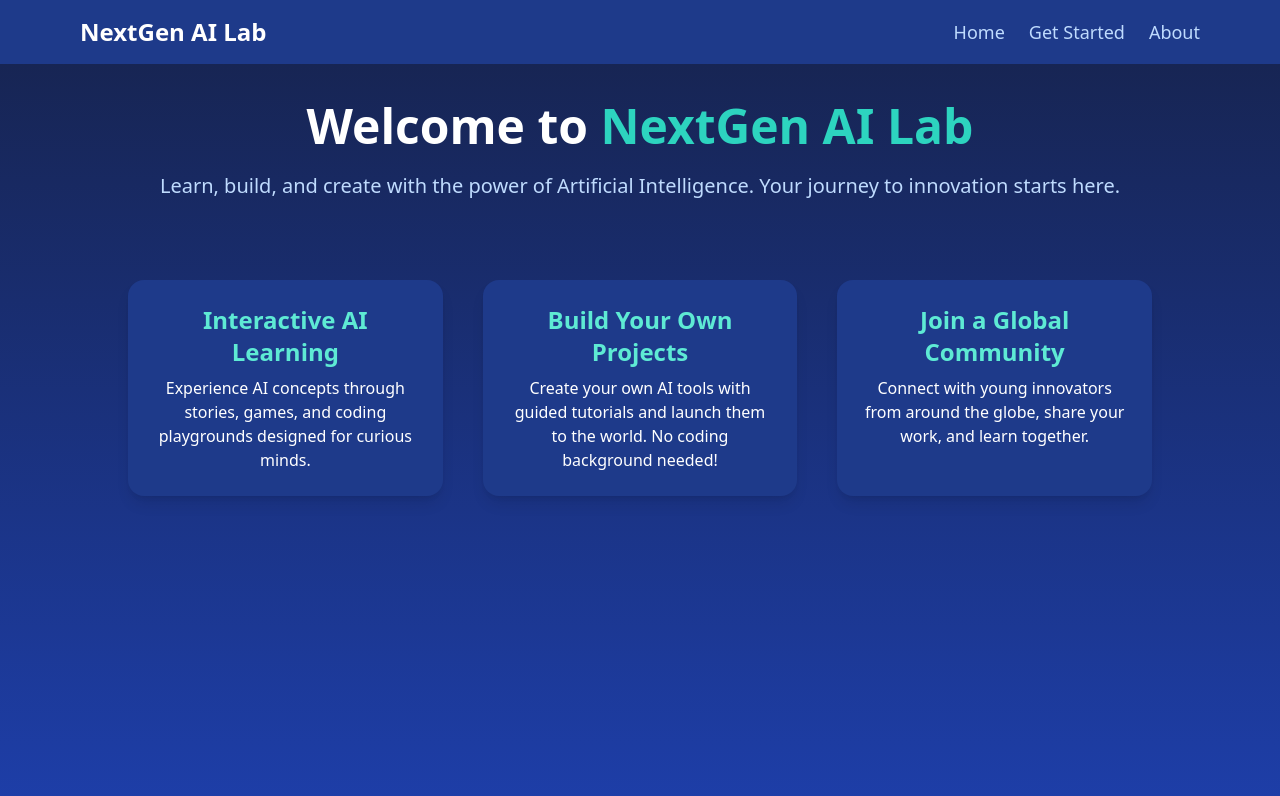
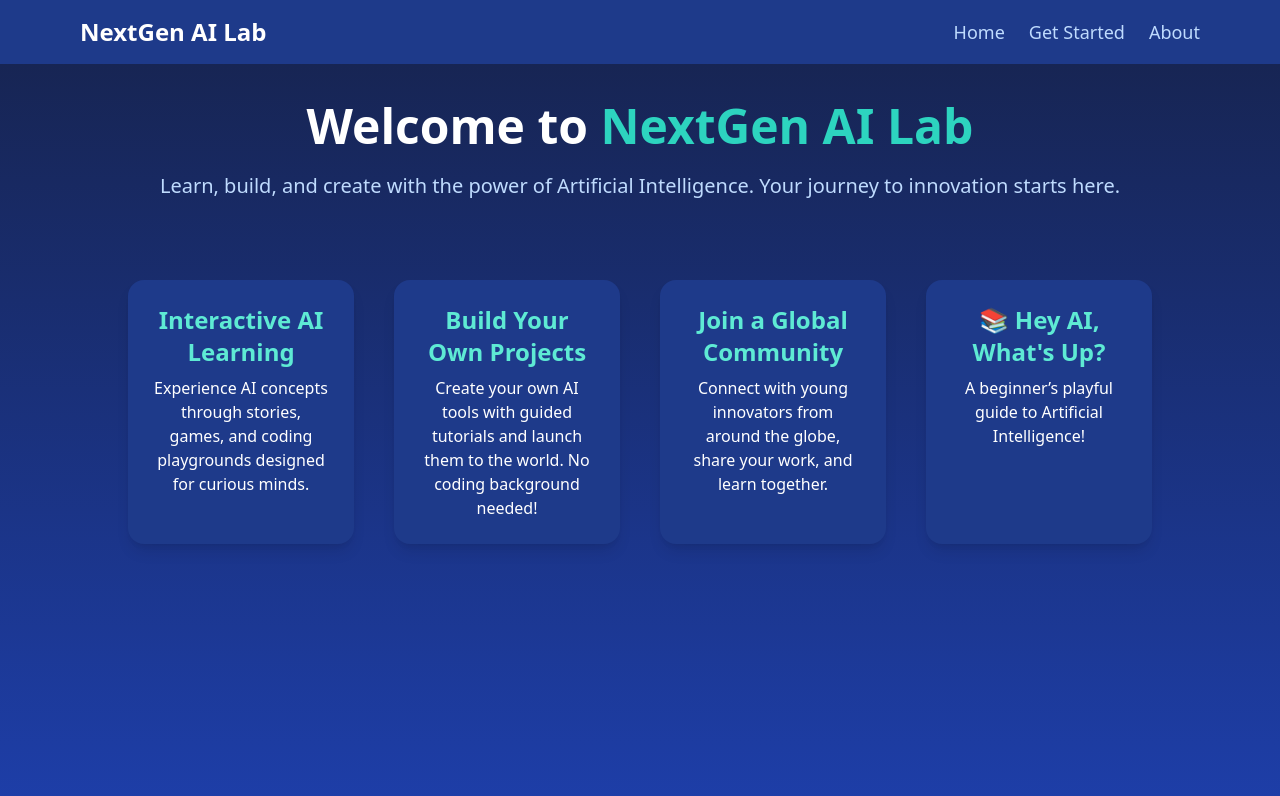
Before and after one commit to adtiwari7/nextgen-ai-lab, a JavaScript app: page / in a window 1280 px wide. Shown: the top 796 px of the page. Built offline with nearby package versions, Linux system fonts and the light colour scheme; the HTML template or start-up script is replaced by a standard one.

Commit message:
Update App.js

```diff
--- a/src/App.js
+++ b/src/App.js
@@ -11,21 +11,30 @@ function Home() {
         Learn, build, and create with the power of Artificial Intelligence. Your journey to innovation starts here.
       </p>
 
-      <div className="mt-20 grid grid-cols-1 md:grid-cols-3 gap-10">
+      <div className="mt-20 grid grid-cols-1 md:grid-cols-4 gap-10">
+        {/* Card 1 */}
         <div className="bg-blue-900 p-6 rounded-2xl shadow-lg">
           <h2 className="text-2xl font-bold mb-2 text-teal-300">Interactive AI Learning</h2>
           <p>Experience AI concepts through stories, games, and coding playgrounds designed for curious minds.</p>
         </div>
 
+        {/* Card 2 */}
         <div className="bg-blue-900 p-6 rounded-2xl shadow-lg">
           <h2 className="text-2xl font-bold mb-2 text-teal-300">Build Your Own Projects</h2>
           <p>Create your own AI tools with guided tutorials and launch them to the world. No coding background needed!</p>
         </div>
 
+        {/* Card 3 */}
         <div className="bg-blue-900 p-6 rounded-2xl shadow-lg">
           <h2 className="text-2xl font-bold mb-2 text-teal-300">Join a Global Community</h2>
           <p>Connect with young innovators from around the globe, share your work, and learn together.</p>
         </div>
+
+        {/* 📚 NEW Card for Book */}
+        <Link to="/hey-ai-whats-up" className="bg-blue-900 p-6 rounded-2xl shadow-lg hover:shadow-xl transition-transform transform hover:scale-105 text-center">
+          <h2 className="text-2xl font-bold mb-2 text-teal-300">📚 Hey AI, What's Up?</h2>
+          <p>A beginner’s playful guide to Artificial Intelligence!</p>
+        </Link>
       </div>
     </section>
   );
@@ -51,6 +60,30 @@ function About() {
   );
 }
 
+// 📚 NEW Book Page
+function HeyAIWhatsUp() {
+  return (
+    <div className="max-w-3xl mx-auto text-center mt-20">
+      <h2 className="text-4xl font-bold text-teal-400 mb-6">📚 Hey AI, What's Up?</h2>
+      <p className="text-blue-200 text-lg mb-8">
+        Dive into a fun, beginner-friendly guide to the amazing world of Artificial Intelligence. No complex jargon, just real ideas, real coding, and a real chance to build your future!
+      </p>
+
+      <div className="flex flex-col items-center gap-4">
+        <a href="https://amzn.in/d/3QFgkHv" target="_blank" className="bg-teal-500 px-6 py-3 rounded-lg hover:bg-teal-600 text-white font-semibold">
+          Buy on Amazon
+        </a>
+        <a href="https://www.flipkart.com/hey-ai-what-s-up/p/itm3962aa7a1aa17?pid=9798899067303&affid=editornoti" target="_blank" className="bg-teal-500 px-6 py-3 rounded-lg hover:bg-teal-600 text-white font-semibold">
+          Buy on Flipkart
+        </a>
+        <a href="https://direct.notionpress.com/in/read/hey-ai-what-s-up-hardcover/" target="_blank" className="bg-teal-500 px-6 py-3 rounded-lg hover:bg-teal-600 text-white font-semibold">
+          Buy on NotionPress
+        </a>
+      </div>
+    </div>
+  );
+}
+
 export default function App() {
   return (
     <Router>
@@ -70,6 +103,7 @@ export default function App() {
           <Route path="/" element={<Home />} />
           <Route path="/about" element={<About />} />
           <Route path="/get-started" element={<About />} />
+          <Route path="/hey-ai-whats-up" element={<HeyAIWhatsUp />} /> {/* 📚 NEW Route */}
         </Routes>
       </main>
     </Router>
```
